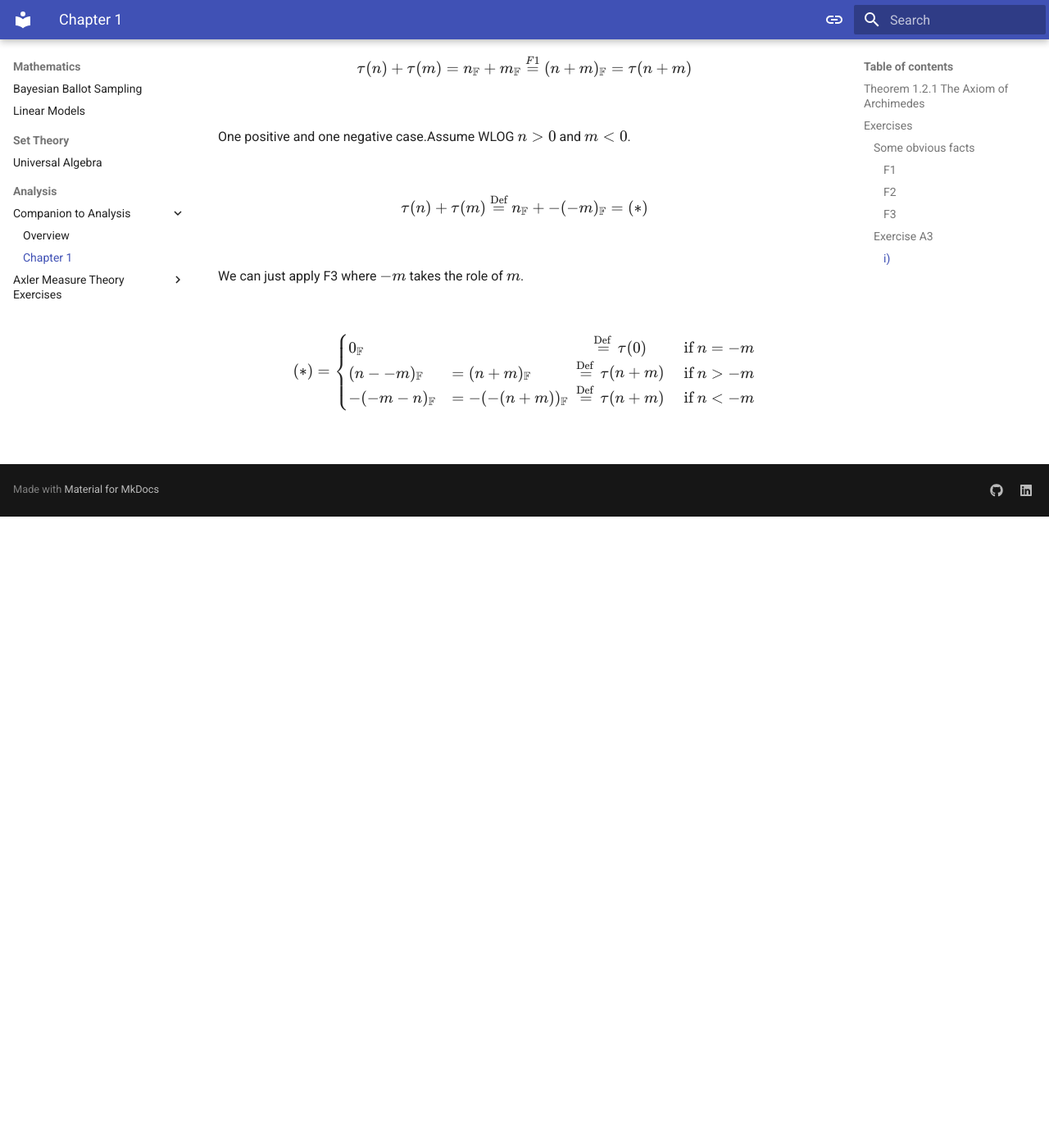
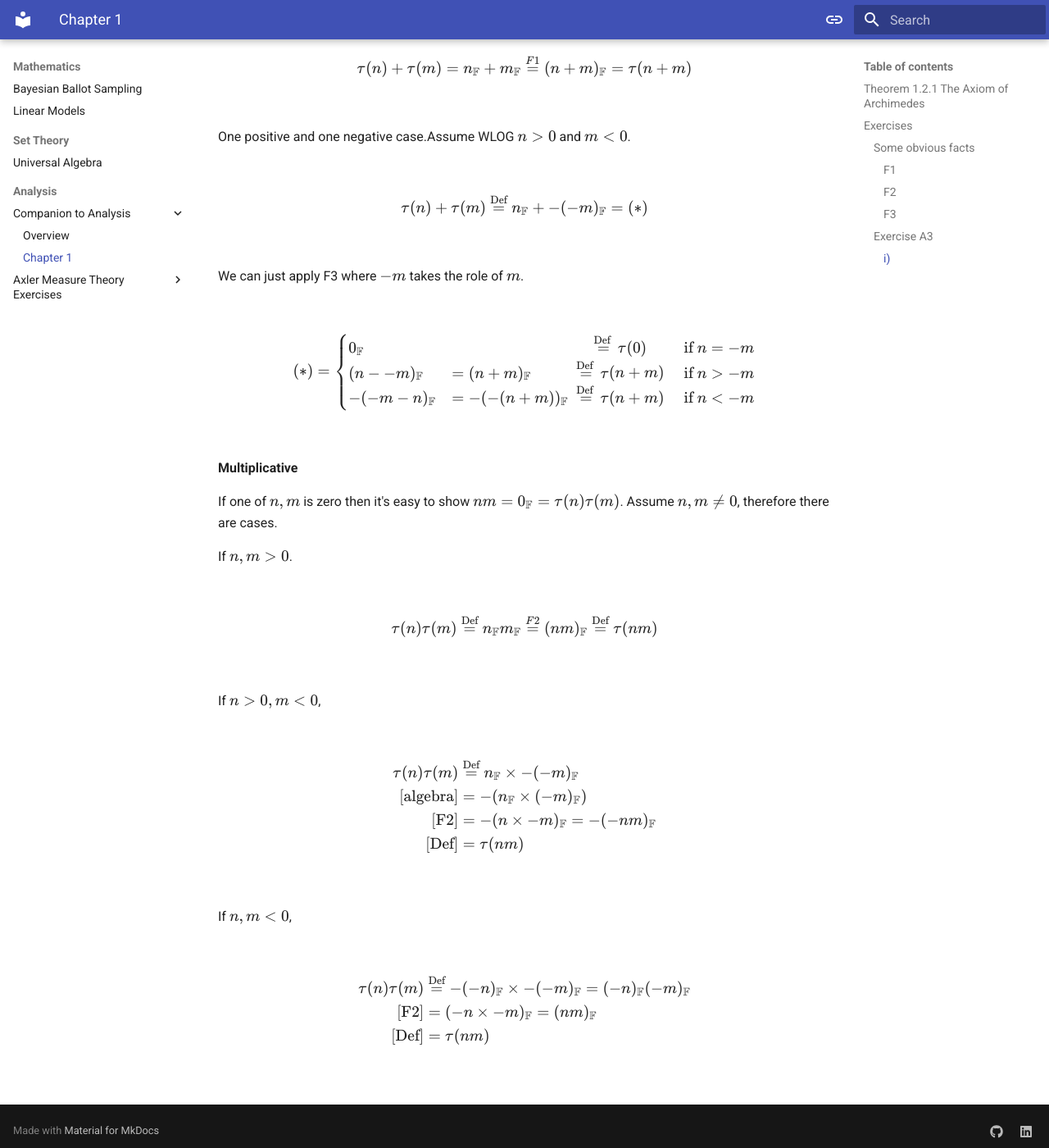
Before and after one commit to JakeRobertBaker/jakerobertbaker.github.io, an MkDocs documentation site: the page built from docs/mathematics/analysis/companion_to_analysis/chapter_1_notes.md, in a window 1280 px wide and 1400 px high, scrolled down 2247 px. Shown: the whole window at 82% size. Built offline with MkDocs 1.6.1 and Material for MkDocs 9.7.7, drawn with Linux system fonts in a browser that asks for light colours; some web fonts are replaced; before the commit the page ends 2877 px from its top, so only the background shows below that.

Commit message:
progress

```diff
--- a/docs/mathematics/analysis/companion_to_analysis/chapter_1_notes.md
+++ b/docs/mathematics/analysis/companion_to_analysis/chapter_1_notes.md
@@ -134,3 +134,40 @@ $$
 &\text{ if } n < -m
 \end{cases}
 $$
+
+**Multiplicative**
+
+If one of $n,m$ is zero then it's easy to show $nm=0_{\mathbb{F}} = \tau(n) \tau(m)$.
+Assume $n,m \neq 0$, therefore there are cases.
+
+If $n,m>0$.
+
+$$
+\begin{align*}
+\tau(n) \tau(m) \overset{\text{Def}}{=}
+n_{\mathbb{F}} m_{\mathbb{F}} \overset{F2}{=} (nm)_{\mathbb{F}} \overset{\text{Def}}{=} \tau(nm)
+\end{align*}
+$$
+
+If $n>0, m<0$,
+
+$$
+\begin{align*}
+\tau(n) \tau(m)
+&\overset{\text{Def}}{=} n_{\mathbb{F}} \times -(-m)_{\mathbb{F}}\\
+[\text{algebra}] &= - (n_{\mathbb{F}} \times (-m)_{\mathbb{F}}) \\
+[\text{F2}] &= -(n \times -m)_{\mathbb{F}} = -(-nm)_{\mathbb{F}} \\
+[\text{Def}] &= \tau(nm)
+\end{align*}
+$$
+
+If $n,m <0$,
+
+$$
+\begin{align*}
+\tau(n) \tau(m)
+&\overset{\text{Def}}{=} -(-n)_{\mathbb{F}} \times -(-m)_{\mathbb{F}} = (-n)_{\mathbb{F}} (-m)_{\mathbb{F}} \\
+[\text{F2}] &= (-n \times -m)_{\mathbb{F}} = (nm)_{\mathbb{F}} \\
+[\text{Def}] &= \tau(nm)
+\end{align*}
+$$
```
